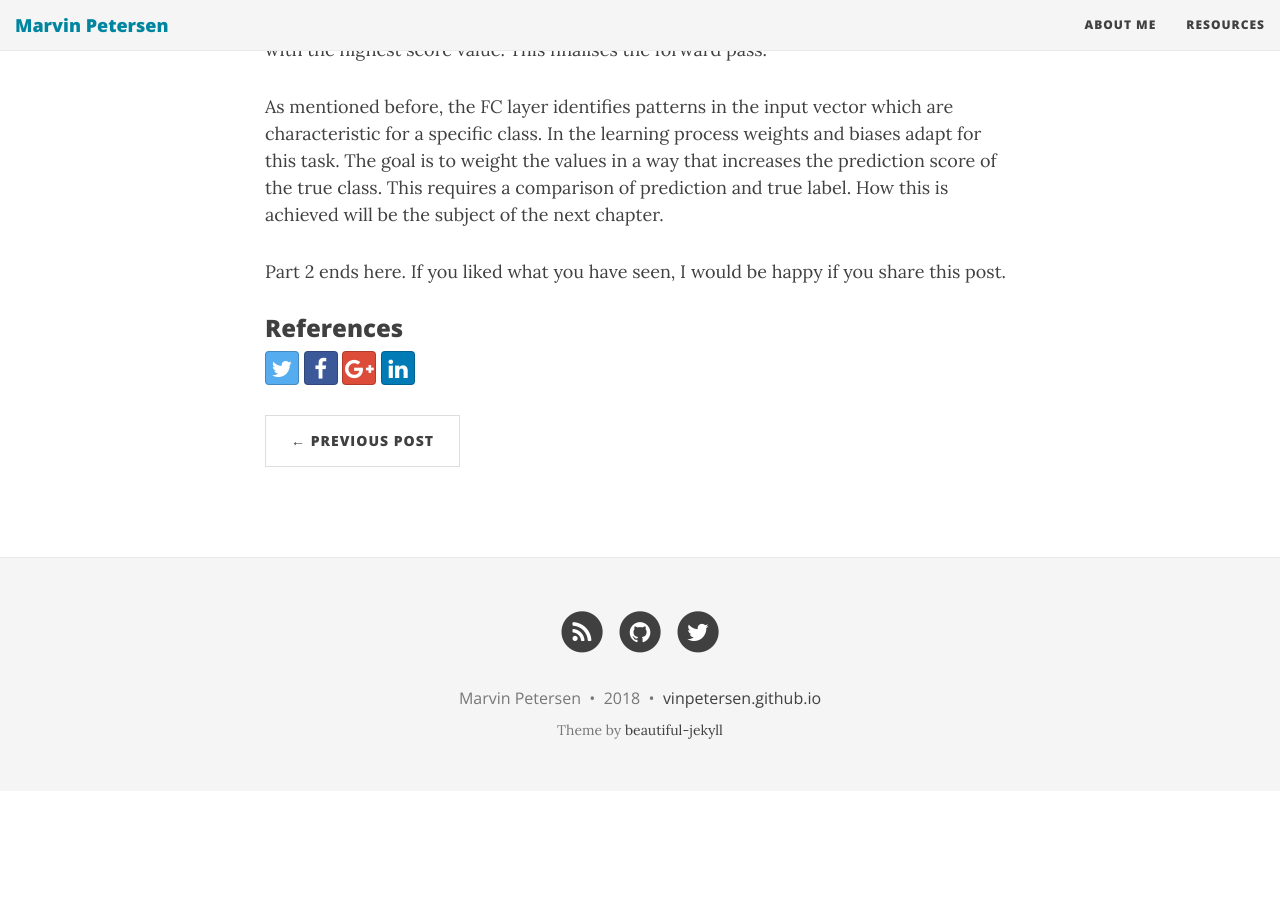
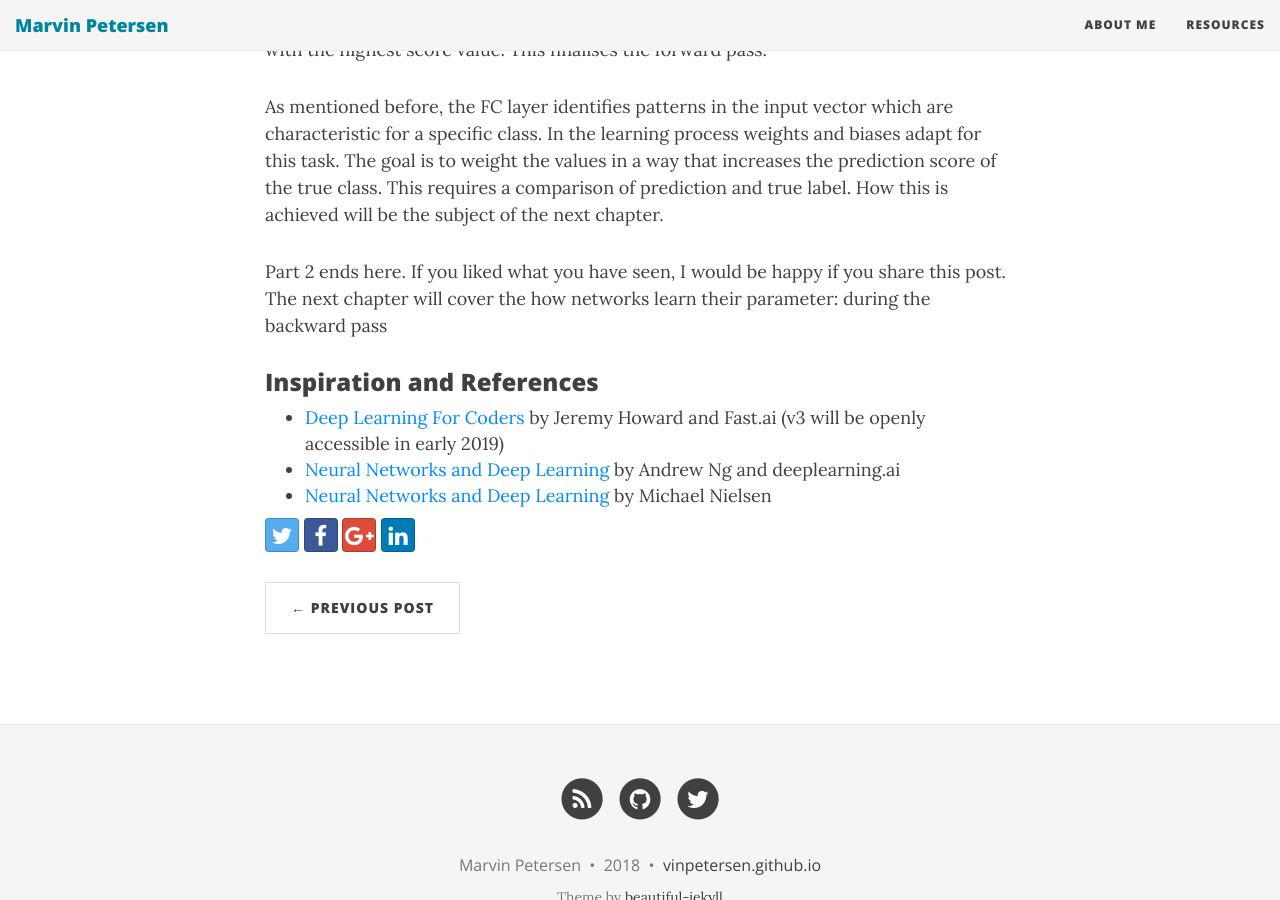
Before and after one commit to m-petersen/vinpetersen.github.io, a Jekyll site: the page built from _posts/2018-11-23-a-guided-tour-through-a-convolutional-neural-network-part-2.md, in a window 1280 px wide and 900 px high, scrolled down 3346 px. Built offline with Jekyll 4.4.1, drawn with Linux system fonts in a browser that asks for light colours; nearby versions of some CDN libraries; formulas are drawn with MathJax 3; before the commit the page ends 4137 px from its top, so only the background shows below that.

Commit message:
Update 2018-11-23-a-guided-tour-through-a-convolutional-neural-network-part-2.md

```diff
--- a/_posts/2018-11-23-a-guided-tour-through-a-convolutional-neural-network-part-2.md
+++ b/_posts/2018-11-23-a-guided-tour-through-a-convolutional-neural-network-part-2.md
@@ -30,6 +30,9 @@ Overall, this computational integration procedure applies to every non-input neu
 
 As mentioned before, the FC layer identifies patterns in the input vector which are characteristic for a specific class. In the learning process weights and biases adapt for this task. The goal is to weight the values in a way that increases the prediction score of the true class. This requires a comparison of prediction and true label. How this is achieved will be the subject of the next chapter.
 
-Part 2 ends here. If you liked what you have seen, I would be happy if you share this post.
+Part 2 ends here. If you liked what you have seen, I would be happy if you share this post. The next chapter will cover the how networks learn their parameter: during the backward pass
 
-### References
+### Inspiration and References
+* [Deep Learning For Coders](https://course.fast.ai/) by Jeremy Howard and Fast.ai (v3 will be openly accessible in early 2019)
+* [Neural Networks and Deep Learning](https://www.coursera.org/learn/neural-networks-deep-learning?specialization=deep-learning) by Andrew Ng and deeplearning.ai
+* [Neural Networks and Deep Learning](http://neuralnetworksanddeeplearning.com/chap2.html) by Michael Nielsen
```
